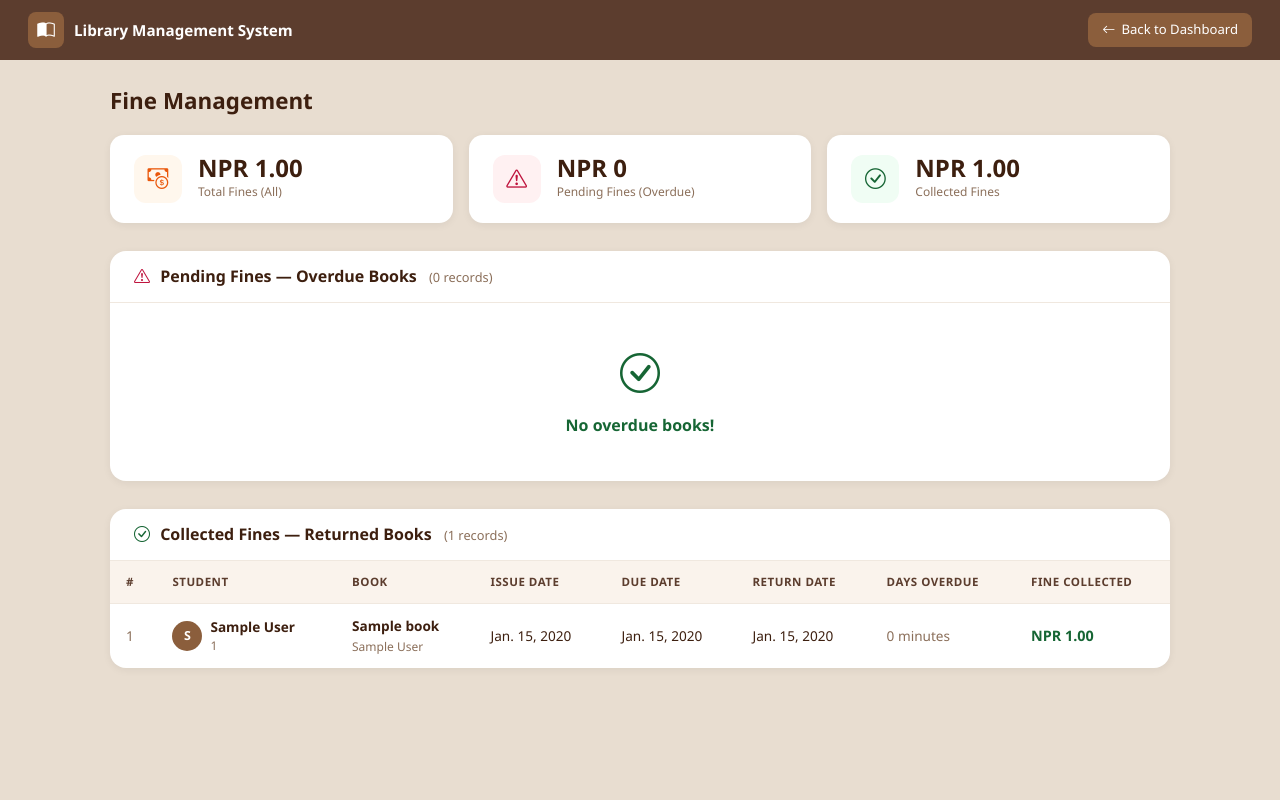
After one commit to nehabasnet/library_management_system, a Django app: page /fine-management/ in a window 1280 px wide. The commit adds this page. Run offline with Django 5.2, Linux system fonts and the light colour scheme; a user stored in the database is signed in; tables that the repository leaves empty hold one stand-in row (values such as "Sample post").

Commit message:
fine management

```diff
--- a/library_management/library/urls.py
+++ b/library_management/library/urls.py
@@ -20,4 +20,5 @@ urlpatterns = [
     path('issue-book/',  views.issue_book,   name='issue_book'),
     path('issued-list/', views.issued_list,  name='issued_list'),
     path('return-book/<int:pk>/', views.return_book, name='return_book'),
+    path('fine-management/', views.fine_management, name='fine_management'),
 ]
--- a/library_management/library/views.py
+++ b/library_management/library/views.py
@@ -344,3 +344,49 @@ def return_book(request, pk):
         'overdue_days': overdue_days,
         'fine_preview': fine_preview,
     })
+
+#Fine Management
+
+# ── Fine Management (Day 7) ───────────────────────────────────────
+
+@login_required
+def fine_management(request):
+    today = date.today()
+
+    collected = IssueBook.objects.filter(
+        return_date__isnull=False,
+        fine__gt=0
+    ).select_related('student', 'book').order_by('-return_date')
+
+    overdue = IssueBook.objects.filter(
+        return_date__isnull=True,
+        due_date__lt=today
+    ).select_related('student', 'book').order_by('due_date')
+
+    pending_records = []
+    for record in overdue:
+        days = (today - record.due_date).days
+        fine = days * 5
+        pending_records.append({
+            'record':       record,
+            'overdue_days': days,
+            'pending_fine': fine,
+        })
+
+
+    total_collected = sum(r.fine for r in collected)
+    total_pending   = sum(p['pending_fine'] for p in pending_records)
+    total_all       = total_collected + total_pending
+
+    paginator = Paginator(collected, 10)
+    page      = request.GET.get('page')
+    collected = paginator.get_page(page)
+
+    return render(request, 'library/fine_management.html', {
+        'collected':       collected,
+        'pending_records': pending_records,
+        'total_collected': total_collected,
+        'total_pending':   total_pending,
+        'total_all':       total_all,
+        'today':           today,
+    })
--- a/library_management/templates/library/dashboard.html
+++ b/library_management/templates/library/dashboard.html
@@ -200,7 +200,7 @@
     <small>Return · Fine calculation</small>
   </a>
 
-  <a href="#" class="dash-card card-5">
+  <a href="{% url 'fine_management' %}" class="dash-card card-5">
     <i class="bi bi-cash-coin"></i>
     <span>Fines</span>
     <small>View · Overdue fines</small>
--- /dev/null
+++ b/library_management/templates/library/fine_management.html
@@ -0,0 +1,348 @@
+<!DOCTYPE html>
+<html lang="en">
+<head>
+  <meta charset="UTF-8"/>
+  <meta name="viewport" content="width=device-width, initial-scale=1.0"/>
+  <title>Fine Management — LMS</title>
+  <link href="https://cdn.jsdelivr.net/npm/bootstrap@5.3.0/dist/css/bootstrap.min.css" rel="stylesheet"/>
+  <link href="https://cdn.jsdelivr.net/npm/bootstrap-icons@1.10.5/font/bootstrap-icons.css" rel="stylesheet"/>
+  <style>
+    * { margin: 0; padding: 0; box-sizing: border-box; }
+    body { background: #e8ddd0; font-family: 'Segoe UI', sans-serif; min-height: 100vh; }
+
+    .topbar {
+      background: #5c3d2e; padding: 12px 28px;
+      display: flex; justify-content: space-between; align-items: center;
+      position: sticky; top: 0; z-index: 100;
+    }
+    .topbar-left { display: flex; align-items: center; gap: 10px; }
+    .topbar-left .logo-icon {
+      width: 36px; height: 36px; background: #8b5e3c;
+      border-radius: 8px; display: flex; align-items: center;
+      justify-content: center; color: #fff; font-size: 1.1rem;
+    }
+    .topbar-left span { font-size: 0.95rem; font-weight: 600; color: #fff; }
+    .back-btn {
+      display: flex; align-items: center; gap: 6px;
+      background: #8b5e3c; border: none; padding: 7px 14px;
+      border-radius: 8px; font-size: 0.82rem; color: #fff;
+      text-decoration: none; transition: background 0.15s;
+    }
+    .back-btn:hover { background: #a0714f; color: #fff; }
+
+    .page-body { max-width: 1100px; margin: 28px auto; padding: 0 20px; }
+
+    .page-heading { margin-bottom: 20px; }
+    .page-heading h2 { font-size: 1.4rem; font-weight: 700; color: #3d1f0f; margin-bottom: 4px; }
+    .page-heading p  { font-size: 0.85rem; color: #8b6f5a; }
+
+    /* Stat cards */
+    .stats-row {
+      display: grid; grid-template-columns: repeat(3, 1fr);
+      gap: 16px; margin-bottom: 28px;
+    }
+    .stat-card {
+      background: #fff; border-radius: 14px;
+      padding: 20px 24px; display: flex;
+      align-items: center; gap: 16px;
+      box-shadow: 0 2px 8px rgba(0,0,0,0.06);
+    }
+    .stat-icon {
+      width: 48px; height: 48px; border-radius: 12px;
+      display: flex; align-items: center; justify-content: center;
+      font-size: 1.3rem; flex-shrink: 0;
+    }
+    .stat-value { font-size: 1.5rem; font-weight: 700; color: #3d1f0f; line-height: 1; }
+    .stat-label { font-size: 0.75rem; color: #8b6f5a; margin-top: 3px; }
+
+    /* Table card */
+    .table-card {
+      background: #fff; border-radius: 16px;
+      overflow: hidden; box-shadow: 0 2px 8px rgba(0,0,0,0.06);
+      margin-bottom: 28px;
+    }
+    .table-header {
+      padding: 16px 24px; border-bottom: 1px solid #f0e8df;
+      display: flex; justify-content: space-between; align-items: center;
+    }
+    .table-header h5 { font-size: 1rem; font-weight: 700; color: #3d1f0f; margin: 0; }
+
+    table { width: 100%; border-collapse: collapse; }
+    thead th {
+      background: #faf3ec; font-size: 0.72rem; font-weight: 600;
+      text-transform: uppercase; letter-spacing: 0.5px; color: #5c3d2e;
+      padding: 12px 16px; border-bottom: 1px solid #f0e8df; text-align: left;
+    }
+    tbody td {
+      padding: 12px 16px; font-size: 0.85rem;
+      color: #3d1f0f; border-bottom: 1px solid #faf3ec;
+      vertical-align: middle;
+    }
+    tbody tr:hover { background: #fdf8f3; }
+    tbody tr:last-child td { border-bottom: none; }
+
+    .avatar {
+      width: 30px; height: 30px; background: #8b5e3c;
+      border-radius: 50%; display: flex; align-items: center;
+      justify-content: center; color: #fff;
+      font-size: 0.78rem; font-weight: 700; flex-shrink: 0;
+    }
+    .name-cell { display: flex; align-items: center; gap: 8px; }
+
+    .fine-amount {
+      font-weight: 700; color: #ea580c; font-size: 0.9rem;
+    }
+    .fine-pending {
+      font-weight: 700; color: #be123c; font-size: 0.9rem;
+    }
+    .fine-collected {
+      font-weight: 700; color: #166534; font-size: 0.9rem;
+    }
+
+    .badge-overdue {
+      background: #fff1f2; color: #be123c;
+      font-size: 0.72rem; padding: 3px 10px;
+      border-radius: 20px; font-weight: 600;
+    }
+    .badge-collected {
+      background: #f0fdf4; color: #166534;
+      font-size: 0.72rem; padding: 3px 10px;
+      border-radius: 20px; font-weight: 600;
+    }
+
+    .btn-return {
+      background: #7a4f35; color: #fff; border: none;
+      padding: 5px 14px; border-radius: 6px;
+      font-size: 0.78rem; font-weight: 600;
+      text-decoration: none; transition: background 0.15s;
+    }
+    .btn-return:hover { background: #5c3d2e; color: #fff; }
+
+    .empty-state { text-align: center; padding: 40px 20px; color: #8b6f5a; }
+    .empty-state i { font-size: 2.5rem; opacity: 0.4; display: block; margin-bottom: 10px; }
+
+    @media (max-width: 700px) {
+      .stats-row { grid-template-columns: 1fr; }
+    }
+  </style>
+</head>
+<body>
+
+<div class="topbar">
+  <div class="topbar-left">
+    <div class="logo-icon"><i class="bi bi-book-half"></i></div>
+    <span>Library Management System</span>
+  </div>
+  <a href="{% url 'dashboard' %}" class="back-btn">
+    <i class="bi bi-arrow-left"></i> Back to Dashboard
+  </a>
+</div>
+
+<div class="page-body">
+
+  <div class="page-heading">
+    <h2>Fine Management</h2>
+  </div>
+
+  <!-- ── Stats ── -->
+  <div class="stats-row">
+    <div class="stat-card">
+      <div class="stat-icon" style="background:#fff7ed;">
+        <i class="bi bi-cash-coin" style="color:#ea580c;"></i>
+      </div>
+      <div>
+        <div class="stat-value">NPR {{ total_all }}</div>
+        <div class="stat-label">Total Fines (All)</div>
+      </div>
+    </div>
+    <div class="stat-card">
+      <div class="stat-icon" style="background:#fff1f2;">
+        <i class="bi bi-exclamation-triangle" style="color:#be123c;"></i>
+      </div>
+      <div>
+        <div class="stat-value">NPR {{ total_pending }}</div>
+        <div class="stat-label">Pending Fines (Overdue)</div>
+      </div>
+    </div>
+    <div class="stat-card">
+      <div class="stat-icon" style="background:#f0fdf4;">
+        <i class="bi bi-check-circle" style="color:#166534;"></i>
+      </div>
+      <div>
+        <div class="stat-value">NPR {{ total_collected }}</div>
+        <div class="stat-label">Collected Fines</div>
+      </div>
+    </div>
+  </div>
+
+  <!-- ── Pending Fines (Overdue books not yet returned) ── -->
+  <div class="table-card">
+    <div class="table-header">
+      <h5>
+        <i class="bi bi-exclamation-triangle" style="color:#be123c;margin-right:6px;"></i>
+        Pending Fines — Overdue Books
+        <span style="font-size:0.8rem;color:#8b6f5a;font-weight:400;margin-left:8px;">
+          ({{ pending_records|length }} records)
+        </span>
+      </h5>
+    </div>
+
+    {% if pending_records %}
+      <table>
+        <thead>
+          <tr>
+            <th>#</th>
+            <th>Student</th>
+            <th>Book</th>
+            <th>Due Date</th>
+            <th>Days Overdue</th>
+            <th>Pending Fine</th>
+            <th>Status</th>
+            <th>Action</th>
+          </tr>
+        </thead>
+        <tbody>
+          {% for item in pending_records %}
+          <tr>
+            <td style="color:#8b6f5a;">{{ forloop.counter }}</td>
+            <td>
+              <div class="name-cell">
+                <div class="avatar">{{ item.record.student.full_name|first|upper }}</div>
+                <div>
+                  <div style="font-weight:600;">{{ item.record.student.full_name }}</div>
+                  <div style="font-size:0.75rem;color:#8b6f5a;">{{ item.record.student.student_id }}</div>
+                </div>
+              </div>
+            </td>
+            <td>
+              <strong>{{ item.record.book.title }}</strong><br/>
+              <span style="font-size:0.75rem;color:#8b6f5a;">{{ item.record.book.author }}</span>
+            </td>
+            <td style="color:#be123c;font-weight:600;">{{ item.record.due_date }}</td>
+            <td>
+              <span style="color:#be123c;font-weight:600;">
+                {{ item.overdue_days }} day{{ item.overdue_days|pluralize }}
+              </span>
+            </td>
+            <td>
+              <span class="fine-pending">NPR {{ item.pending_fine }}</span>
+            </td>
+            <td><span class="badge-overdue">Overdue</span></td>
+            <td>
+              <a href="{% url 'return_book' item.record.pk %}" class="btn-return">
+                <i class="bi bi-arrow-counterclockwise me-1"></i>Return Now
+              </a>
+            </td>
+          </tr>
+          {% endfor %}
+        </tbody>
+      </table>
+    {% else %}
+      <div class="empty-state">
+        <i class="bi bi-check-circle" style="color:#166534;opacity:1;"></i>
+        <p style="font-weight:600;margin-bottom:4px;color:#166634;">No overdue books!</p>
+      </div>
+    {% endif %}
+  </div>
+
+  <!-- ── Collected Fines (returned books with fines) ── -->
+  <div class="table-card">
+    <div class="table-header">
+      <h5>
+        <i class="bi bi-check-circle" style="color:#166534;margin-right:6px;"></i>
+        Collected Fines — Returned Books
+        <span style="font-size:0.8rem;color:#8b6f5a;font-weight:400;margin-left:8px;">
+          ({{ collected.paginator.count }} records)
+        </span>
+      </h5>
+    </div>
+
+    {% if collected %}
+      <table>
+        <thead>
+          <tr>
+            <th>#</th>
+            <th>Student</th>
+            <th>Book</th>
+            <th>Issue Date</th>
+            <th>Due Date</th>
+            <th>Return Date</th>
+            <th>Days Overdue</th>
+            <th>Fine Collected</th>
+          </tr>
+        </thead>
+        <tbody>
+          {% for record in collected %}
+          {% with days=record.return_date|timeuntil:record.due_date %}
+          <tr>
+            <td style="color:#8b6f5a;">{{ forloop.counter }}</td>
+            <td>
+              <div class="name-cell">
+                <div class="avatar">{{ record.student.full_name|first|upper }}</div>
+                <div>
+                  <div style="font-weight:600;">{{ record.student.full_name }}</div>
+                  <div style="font-size:0.75rem;color:#8b6f5a;">{{ record.student.student_id }}</div>
+                </div>
+              </div>
+            </td>
+            <td>
+              <strong>{{ record.book.title }}</strong><br/>
+              <span style="font-size:0.75rem;color:#8b6f5a;">{{ record.book.author }}</span>
+            </td>
+            <td>{{ record.issue_date }}</td>
+            <td>{{ record.due_date }}</td>
+            <td>{{ record.return_date }}</td>
+            <td style="color:#8b6f5a;">
+              {{ record.return_date|timeuntil:record.due_date }}
+            </td>
+            <td><span class="fine-collected">NPR {{ record.fine }}</span></td>
+          </tr>
+          {% endwith %}
+          {% endfor %}
+        </tbody>
+      </table>
+
+      <!-- Pagination -->
+      {% if collected.has_other_pages %}
+      <div style="display:flex;justify-content:center;align-items:center;
+                  gap:6px;padding:16px 24px;border-top:1px solid #f0e8df;">
+        {% if collected.has_previous %}
+          <a href="?page={{ collected.previous_page_number }}"
+             style="padding:6px 14px;border-radius:8px;background:#faf8f5;
+                    border:1px solid #e0d5c8;color:#5c3d2e;text-decoration:none;
+                    font-size:0.82rem;font-weight:600;">← Prev</a>
+        {% endif %}
+        {% for num in collected.paginator.page_range %}
+          {% if collected.number == num %}
+            <span style="padding:6px 14px;border-radius:8px;background:#8b5e3c;
+                         color:#fff;font-size:0.82rem;font-weight:600;">{{ num }}</span>
+          {% elif num > collected.number|add:'-3' and num < collected.number|add:'3' %}
+            <a href="?page={{ num }}"
+               style="padding:6px 14px;border-radius:8px;background:#faf8f5;
+                      border:1px solid #e0d5c8;color:#5c3d2e;text-decoration:none;
+                      font-size:0.82rem;">{{ num }}</a>
+          {% endif %}
+        {% endfor %}
+        {% if collected.has_next %}
+          <a href="?page={{ collected.next_page_number }}"
+             style="padding:6px 14px;border-radius:8px;background:#faf8f5;
+                    border:1px solid #e0d5c8;color:#5c3d2e;text-decoration:none;
+                    font-size:0.82rem;font-weight:600;">Next →</a>
+        {% endif %}
+        <span style="font-size:0.78rem;color:#8b6f5a;margin-left:8px;">
+          Page {{ collected.number }} of {{ collected.paginator.num_pages }}
+        </span>
+      </div>
+      {% endif %}
+
+    {% else %}
+      <div class="empty-state">
+        <i class="bi bi-inbox"></i>
+        <p style="font-weight:600;margin-bottom:4px;">No fines collected yet</p>
+      </div>
+    {% endif %}
+  </div>
+
+</div>
+</body>
+</html>
--- a/library_management/templates/library/issued_list.html
+++ b/library_management/templates/library/issued_list.html
@@ -143,7 +143,7 @@
               <span style="font-size:0.75rem;color:#8b6f5a;">{{ record.book.author }}</span>
             </td>
             <td>{{ record.issue_date }}</td>
-            <td style ="{% if record.due_date < today %}color:#be123c; font-weight:600;{% endif %}">
+            <td style="{% if record.due_date < today %}color:#be123c;font-weight:600;{% endif %}">
               {{ record.due_date }}
             </td>
             <td>
```
